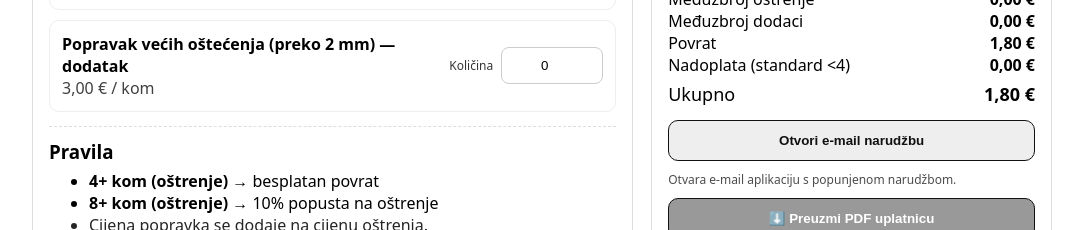
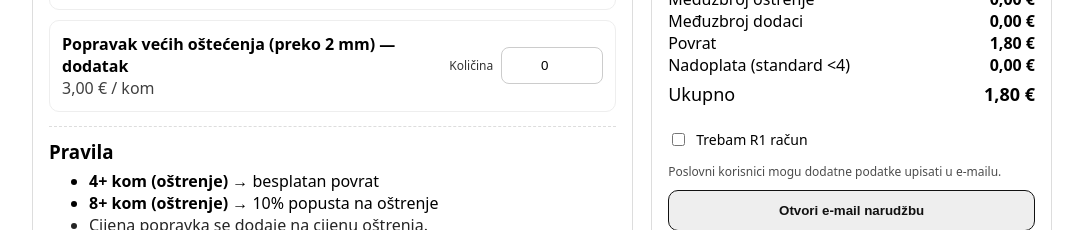
Before and after one commit to Nenad-cmd/ostrenje-nozeva-zagreb, a Next.js app: page / in a window 1280 px wide. Shown: the part 1220-1450 px from the top of the page, without its empty margins (98-1181 px from the left). Built offline with nearby package versions, Linux system fonts and the light colour scheme.

Commit message:
Update page.tsx

```diff
--- a/app/page.tsx
+++ b/app/page.tsx
@@ -72,6 +72,8 @@ export default function Page() {
     () => addonLines.reduce((sum, l) => sum + (qty[l.id] || 0) * l.price, 0),
     [qty]
   );
+  const [needR1, setNeedR1] = useState(false);
+
 
   // popust 10% na oštrenje (base) kad 8+
   const discountRate = baseCount >= 8 ? 0.1 : 0;
@@ -159,6 +161,7 @@ export default function Page() {
       `Mobitel: ${customerPhone}\n` +
       `E-mail: ${customerEmail}\n` +
       `Paketomat za povrat (grad + lokacija): ${returnLocker}\n\n` +
+      `R1 račun: ${needR1 ? "DA" : "NE"}\n\n` +
       `Oštrenje (komada: ${baseCount}):\n${baseSummary || "-"}\n\n` +
       `Dodaci / popravci (komada: ${addonCount}):\n${addonSummary || "-"}\n\n` +
       `Međuzbroj oštrenje: ${eur(subtotalBase)}\n` +
@@ -488,6 +491,27 @@ export default function Page() {
 
             {/*CTA*/}
             <div style={{ display: "grid", gap: 10, marginTop: 14 }}>
+              <label
+  style={{
+    display: "flex",
+    alignItems: "center",
+    gap: 8,
+    fontSize: 14,
+    cursor: "pointer",
+    marginTop: 10,
+  }}
+>
+  <input
+    type="checkbox"
+    checked={needR1}
+    onChange={(e) => setNeedR1(e.target.checked)}
+  />
+  Trebam R1 račun
+</label>
+
+ <div style={{ fontSize: 12, opacity: 0.7, marginTop: 4 }}>
+  Poslovni korisnici mogu dodatne podatke upisati u e-mailu.
+</div>
 
   {/* EMAIL */}
   <button
```
